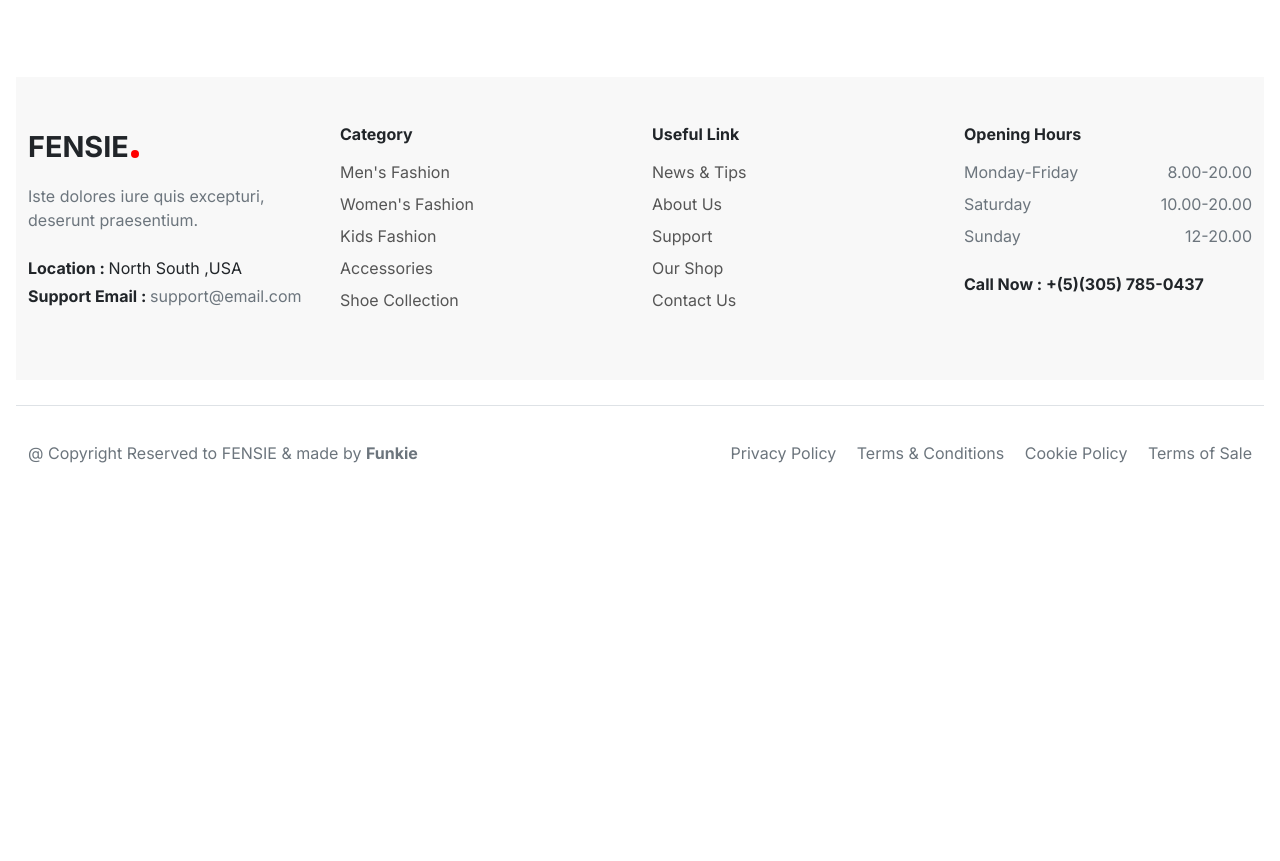
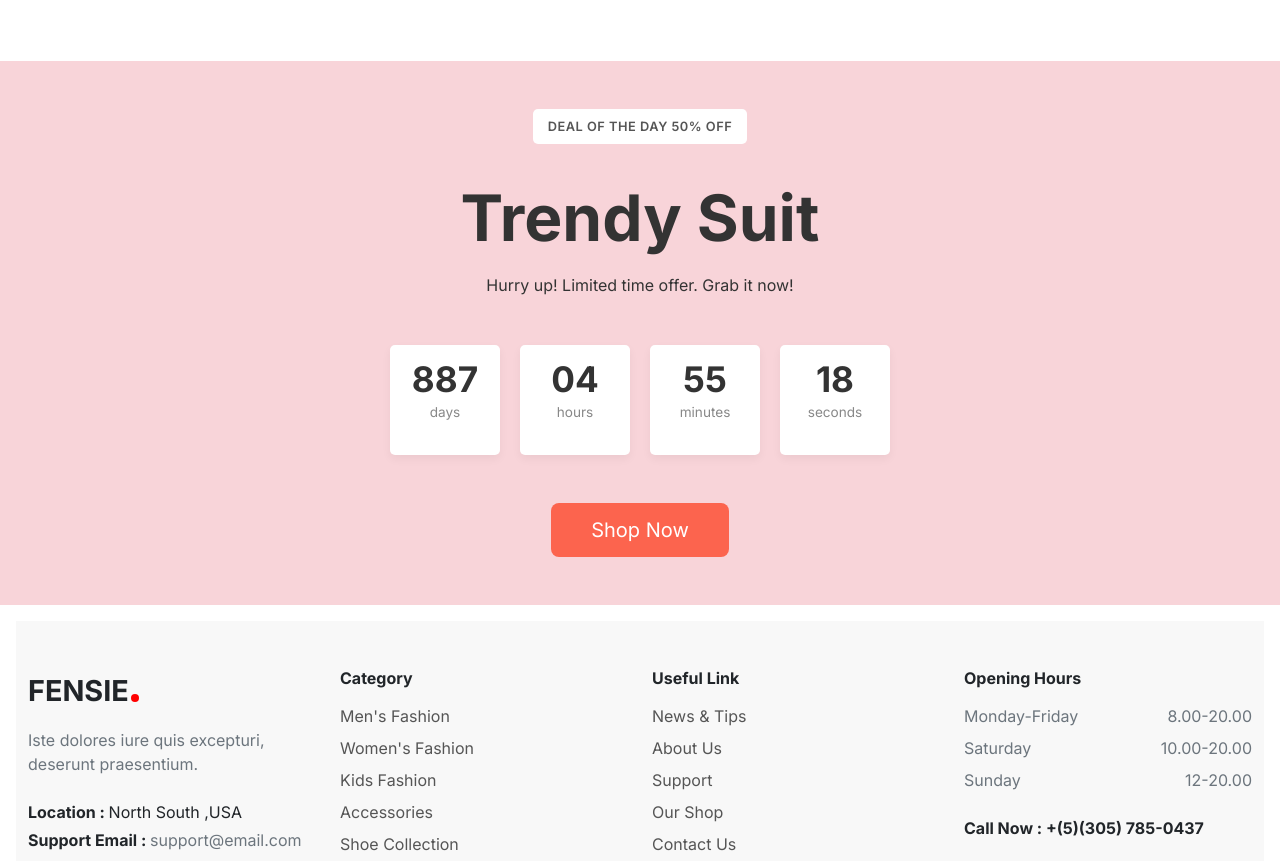
Before and after one commit to phuc-nguy3n/e-commerce-basic, a plain HTML site: page index.html in a window 1280 px wide. Shown: the part 1555-2416 px from the top of the page. Before the commit the page ends 2036 px from the top, so only its background shows below. Drawn offline with nearby package versions, Linux system fonts and the light colour scheme.

Commit message:
feat: Implemented countdown timer banner with pink background and centered content.

```diff
--- a/css/style.css
+++ b/css/style.css
@@ -393,3 +393,86 @@ footer .logo-text::after {
     color: #888;
     font-weight: 400;
 }
+
+/* ========================================================================= */
+/* COUNTDOWN BANNER STYLING */
+/* ========================================================================= */
+
+/*  Thiết lập nền Section và Màu chữ */
+.countdown-section {
+    background-color: #f8d4d9;
+    /* Màu nền hồng nhạt như trong mẫu */
+    color: #333;
+    /* Màu chữ chính */
+    padding: 80px 0;
+    /* Tăng padding trên/dưới để tạo không gian */
+}
+
+/* Định kiểu Badge giảm giá */
+.deal-badge {
+    background-color: #fff;
+    color: #555;
+    font-size: 0.8rem;
+    font-weight: 600;
+    padding: 8px 15px;
+    border-radius: 5px;
+    letter-spacing: 0.5px;
+}
+
+/*  Tiêu đề lớn */
+.countdown-content-wrapper h1 {
+    color: #333;
+    /* Tiêu đề màu đen đậm */
+    font-size: 4rem;
+    /* Kích thước lớn */
+    margin-top: 20px;
+}
+
+/*  Định kiểu Bộ đếm ngược (Timer Box) */
+.countdown-timer {
+    /* Đã dùng justify-content-center trên HTML */
+    gap: 20px;
+    /* Khoảng cách giữa các box */
+}
+
+.timer-box {
+    background-color: #fff;
+    /* Nền trắng */
+    width: 110px;
+    /* Chiều rộng cố định */
+    height: 110px;
+    /* Chiều cao cố định (Tạo hình vuông) */
+    border-radius: 5px;
+    display: flex;
+    flex-direction: column;
+    justify-content: center;
+    /* Căn giữa nội dung theo chiều dọc */
+    align-items: center;
+    /* Căn giữa nội dung theo chiều ngang */
+    box-shadow: 0 4px 10px rgba(0, 0, 0, 0.05);
+}
+
+.timer-value {
+    font-size: 2.2rem;
+    font-weight: 700;
+    color: #333;
+    margin-bottom: 0;
+    line-height: 1;
+}
+
+.timer-label {
+    font-size: 0.85rem;
+    color: #888;
+    text-transform: lowercase;
+    margin-top: 5px;
+}
+
+/* Cập nhật nút CTA (Sử dụng lại kiểu đã có) */
+.btn-cta-primary {
+    /* Đảm bảo nút này hiện màu cam/coral */
+    background-color: #fc644e !important;
+    color: #fff;
+    border: none;
+    padding: 12px 40px;
+    font-size: 1.25rem;
+}
--- a/index.html
+++ b/index.html
@@ -378,6 +378,47 @@
           </div>
         </div>
       </section>
+
+      <!-- Countdown Deal -->
+      <section class="countdown-section py-5">
+        <div class="container">
+          <div class="row">
+            <div class="col-lg-8 mx-auto text-center countdown-content-wrapper">
+              <span class="deal-badge text-uppercase d-inline-block mb-3">
+                Deal of the day 50% Off
+              </span>
+
+              <h1 class="display-2 fw-bold mb-3">Trendy Suit</h1>
+
+              <p class="mb-5">Hurry up! Limited time offer. Grab it now!</p>
+
+              <div class="countdown-timer d-flex justify-content-center mb-5">
+                <div class="timer-box">
+                  <h2 class="timer-value">887</h2>
+                  <p class="timer-label">days</p>
+                </div>
+
+                <div class="timer-box">
+                  <h2 class="timer-value">04</h2>
+                  <p class="timer-label">hours</p>
+                </div>
+
+                <div class="timer-box">
+                  <h2 class="timer-value">55</h2>
+                  <p class="timer-label">minutes</p>
+                </div>
+
+                <div class="timer-box">
+                  <h2 class="timer-value">18</h2>
+                  <p class="timer-label">seconds</p>
+                </div>
+              </div>
+
+              <a href="#" class="btn btn-cta-primary btn-lg">Shop Now</a>
+            </div>
+          </div>
+        </div>
+      </section>
     </main>
 
     <!-- Footer -->
```
